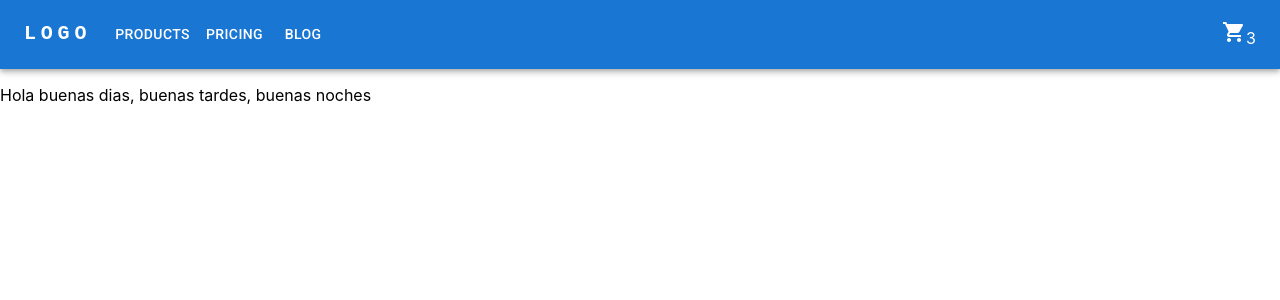
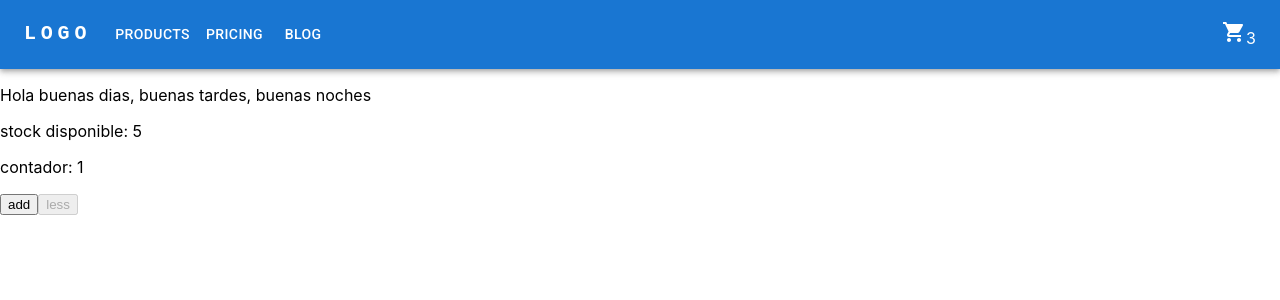
Before and after one commit to GodoyAlejandro/reactJs-Alejandro-Godoy, a React (Create React App) app: page / in a window 1280 px wide. Shown: the top 300 px of the page. Built offline with nearby package versions, Linux system fonts and the light colour scheme.

Commit message:
adding countContainer and countLayout

```diff
--- a/src/App.js
+++ b/src/App.js
@@ -1,12 +1,15 @@
+import ItemCountContainer from "./components/ItemCountContainer";
 import ItemListContainer from "./components/ItemListContainer";
 import NavBar from "./components/NavBar";
 
 function App() {
   const greetings = 'Hola buenas dias, buenas tardes, buenas noches';
+
   return (
     <>
     <NavBar/>
     <ItemListContainer greetings={greetings}/>
+    <ItemCountContainer/>
     </>
   );
 }
--- /dev/null
+++ b/src/components/ItemCountContainer.jsx
@@ -0,0 +1,21 @@
+import React, {useState} from 'react';
+import ItemCountLayout from './ItemCountLayout';
+
+const ItemCountContainer = () => {
+    const initialCount = 1;
+    const stock = 5;
+    const [contador, setContador] = useState(initialCount);
+    const [disabledBtnAdd, setDisabledBtnAdd] = useState(false);
+    const [disabledBtnLess, setDisabledBtnLess] = useState(true);
+    const onClickBtnAdd = () =>{
+      contador >= stock ? setDisabledBtnAdd(true) : setContador(contador+1);
+      contador >= initialCount ? setDisabledBtnLess(false) : setDisabledBtnLess(true);
+    }
+    const onClickBtnLess = () =>{
+      contador <= initialCount ? setDisabledBtnLess(true) : setContador(contador-1);
+      contador >= initialCount ? setDisabledBtnAdd(false) : setDisabledBtnAdd(true);
+    }
+  return <ItemCountLayout stock={stock} contador={contador} disabledBtnAdd={disabledBtnAdd} disabledBtnLess={disabledBtnLess} onClickBtnAdd={onClickBtnAdd} onClickBtnLess={onClickBtnLess}/>
+}
+
+export default ItemCountContainer
--- /dev/null
+++ b/src/components/ItemCountLayout.jsx
@@ -0,0 +1,14 @@
+import React from 'react';
+
+const ItemCountLayout = ({contador, stock, disabledBtnAdd, disabledBtnLess, onClickBtnAdd, onClickBtnLess}) => {
+  return (
+    <div>
+        <p>stock disponible: {stock}</p>
+        <p>contador: {contador}</p>
+        <button disabled={disabledBtnAdd} onClick={()=>onClickBtnAdd()}>add</button>
+        <button disabled={disabledBtnLess} onClick={()=>onClickBtnLess()}>less</button>
+    </div>
+  )
+}
+
+export default ItemCountLayout
```
